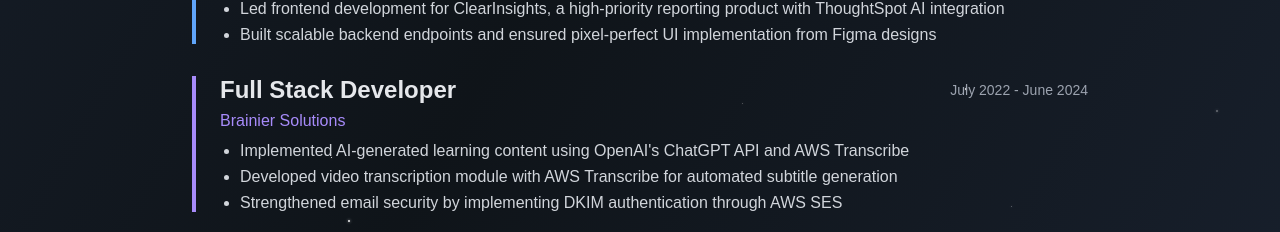
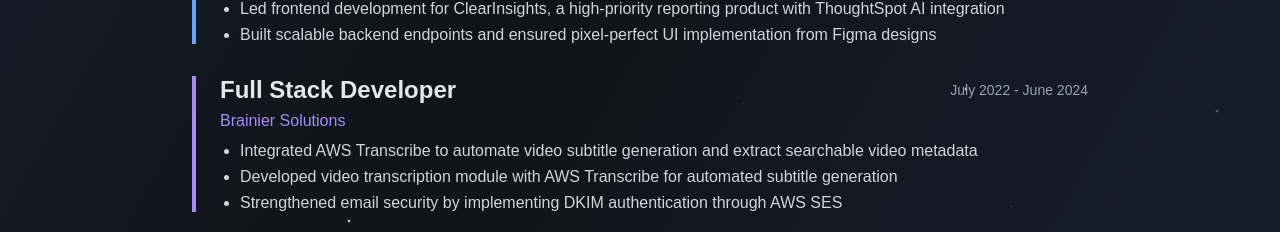
Before and after one commit to ZakNilsen/Zak-Website, a Next.js app: page /about in a window 1280 px wide. Shown: the part 1315-1547 px from the top of the page. Built offline with nearby package versions, Linux system fonts and the light colour scheme.

Commit message:
Update wording

```diff
--- a/app/about/page.tsx
+++ b/app/about/page.tsx
@@ -187,7 +187,7 @@
             </div>
             <p className={styles.company}>Brainier Solutions</p>
             <ul className={styles.jobDescription}>
-              <li>Implemented AI-generated learning content using OpenAI's ChatGPT API and AWS Transcribe</li>
+              <li>Integrated AWS Transcribe to automate video subtitle generation and extract searchable video metadata</li>
               <li>Developed video transcription module with AWS Transcribe for automated subtitle generation</li>
               <li>Strengthened email security by implementing DKIM authentication through AWS SES</li>
             </ul>
```
